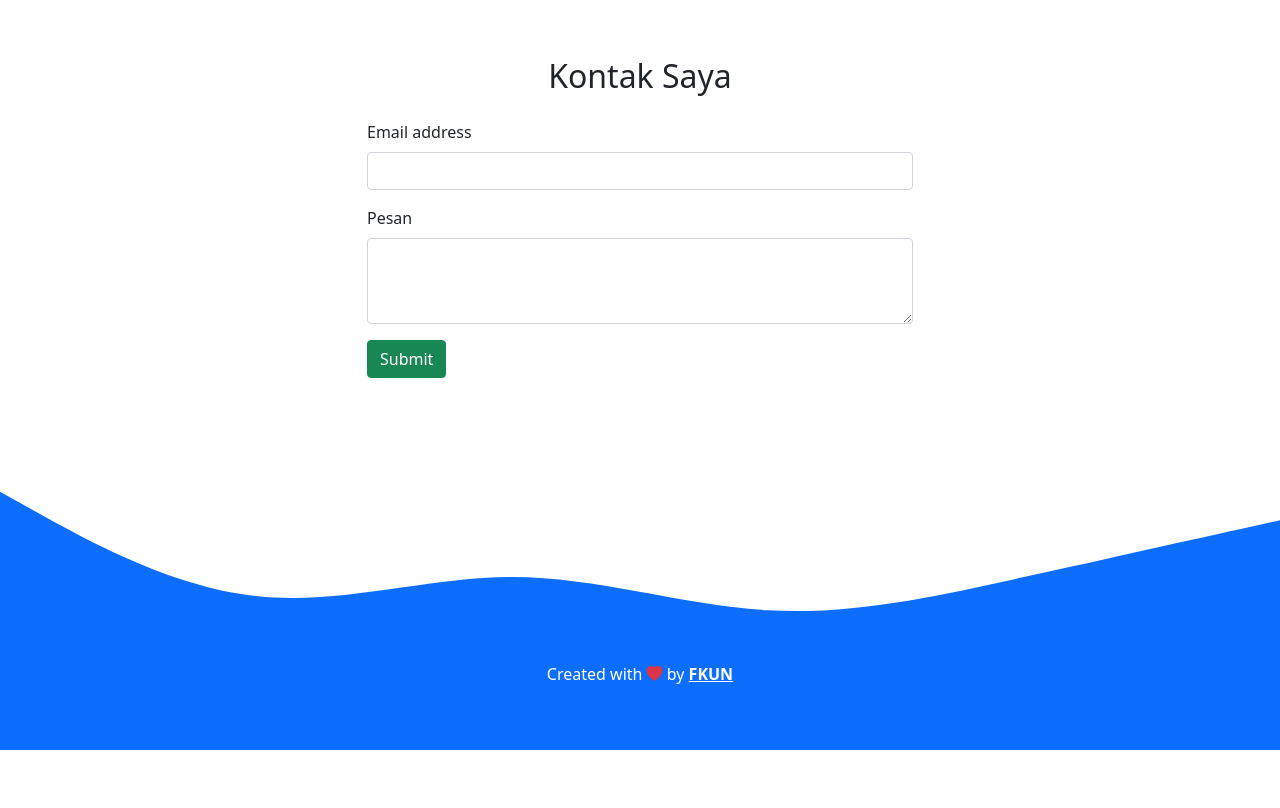
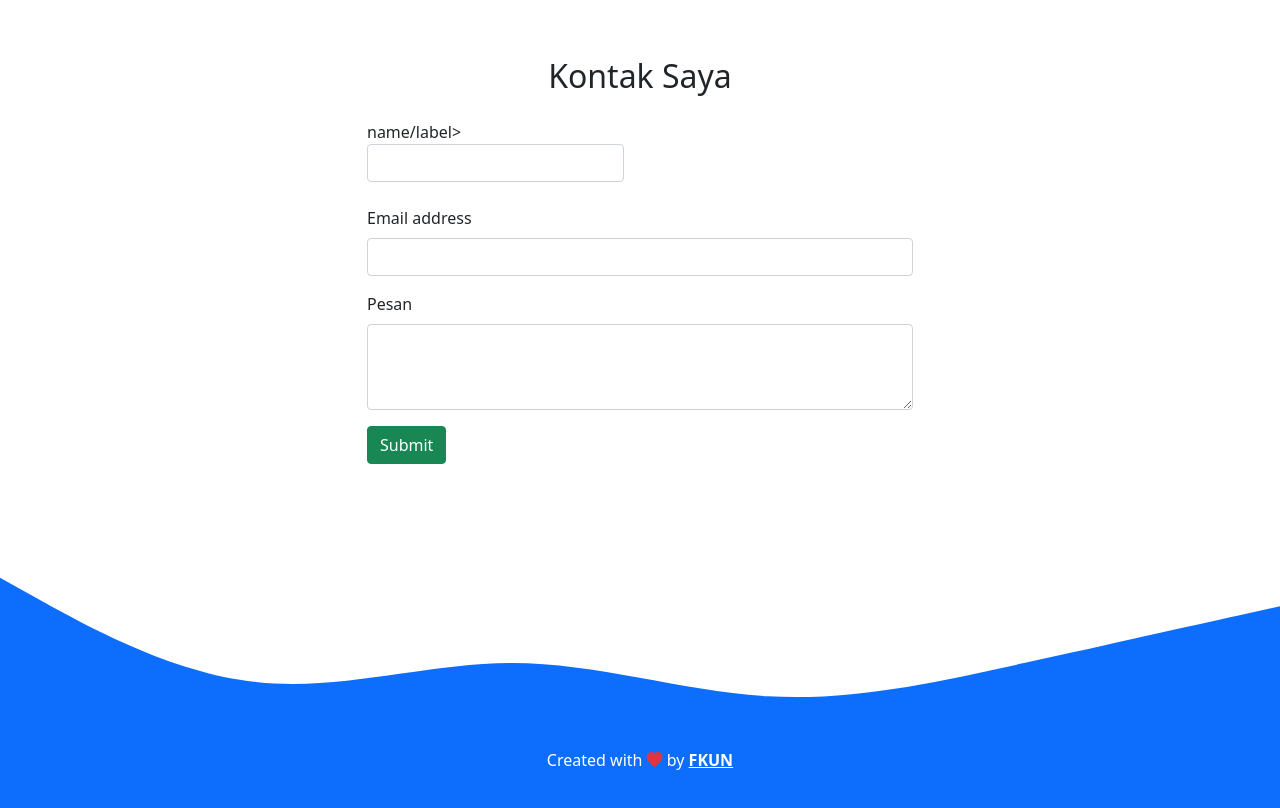
Before and after one commit to muhammadfarisyudaaditia/muhammadfarisyudaaditia.github.io, a plain HTML site: page index.html in a window 1280 px wide. Shown: the part 3080-3888 px from the top of the page. Before the commit the page ends 3830 px from the top, so only its background shows below. Drawn offline with nearby package versions, Linux system fonts and the light colour scheme.

Commit message:
menanbah kolom nama

```diff
--- a/index.html
+++ b/index.html
@@ -160,8 +160,12 @@
           <div class="col-md-6">
             <form>
               <div class="mb-3">
-                <label for="nama" class="form-label">Email address</label>
-                <input type="text" class="form-control" id="exampleInputEmail1" aria-describedby="nama" />
+                <label for="nama" class="form-label">name/label>
+                <input type="text" class="form-control" id="exampleInputname" aria-describedby="nama" />
+              </div>
+              <div class="mb-3">
+                <label for="email" class="form-label">Email address</label>
+                <input type="text" class="form-control" id="email" aria-describedby="email" />
               </div>
               <div class="mb-3">
                 <label for="pesan" class="form-label">Pesan</label>
```
